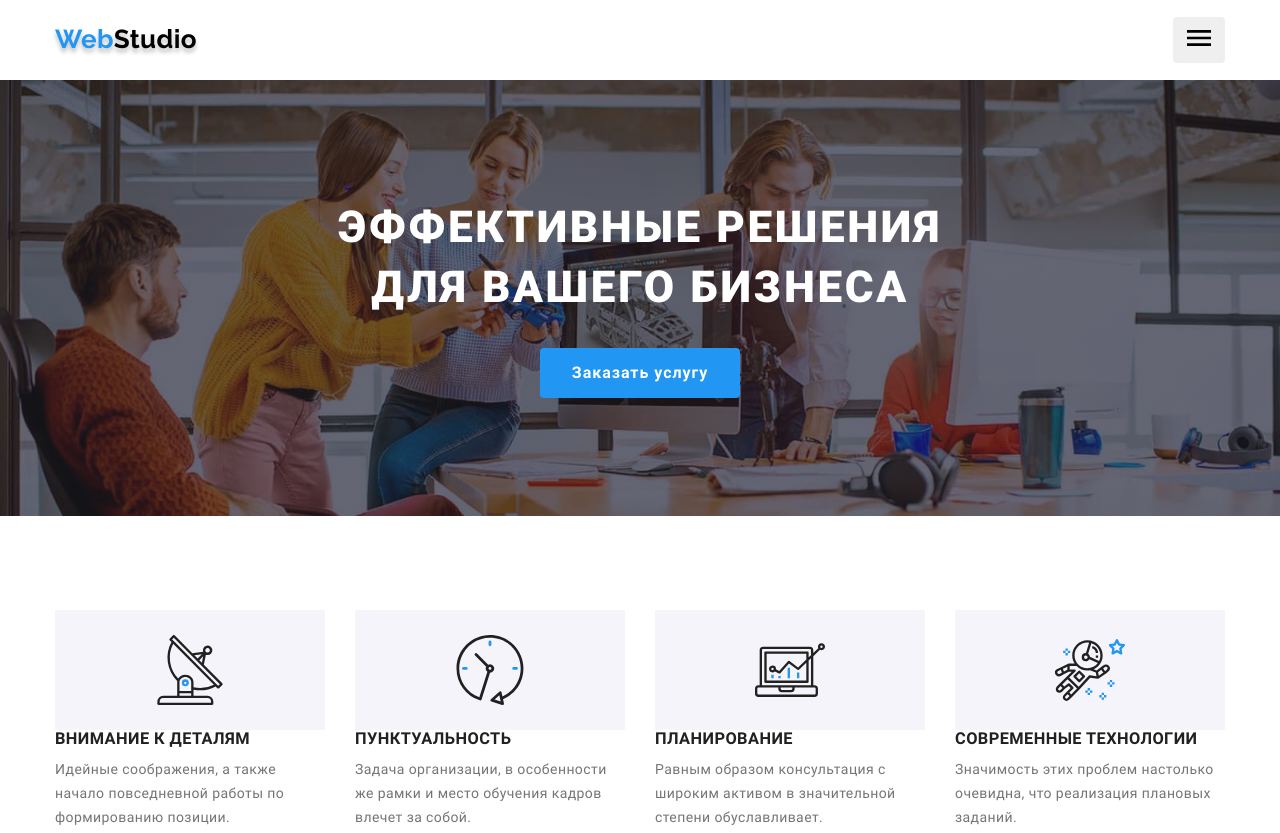
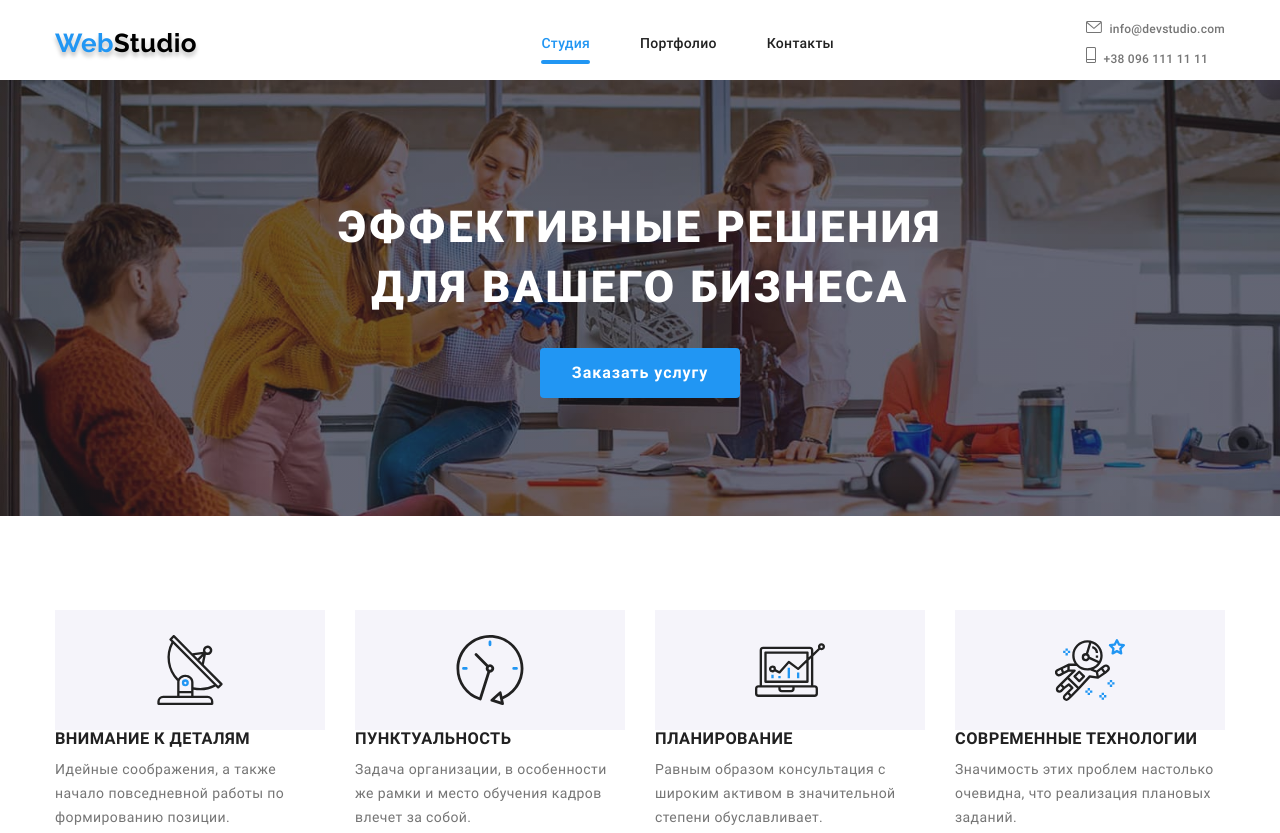
Before and after one commit to iborovikov/goit-markup-hw-08, a plain HTML site: page index.html in a window 1280 px wide. Shown: the top 833 px of the page. Drawn offline with nearby package versions, Linux system fonts and the light colour scheme.

Commit message:
tablet-menu

```diff
--- a/sass/layouts/_header.scss
+++ b/sass/layouts/_header.scss
@@ -1,12 +1,16 @@
 .header {
+  padding: 10px 15px;
+  height: 60px;
+  @media screen and (max-width: 479px) {
     position: relative;
-  // display: flex;
-  // align-items: center;
+  }
+  @media screen and (min-width: 480px) {
+    padding-top: 21px;
+    padding-bottom: 21px;
+    height: 80px;
+  }
 }
 .header-logo {
-  padding-top: 24px;
-  padding-bottom: 25px;
-  margin-right: 88px;
   color: #000000;
   text-shadow: 0px 4px 4px rgba(0, 0, 0, 0.25);
   @media screen and (min-width: 768px) {
@@ -19,6 +23,7 @@
   justify-content: space-between;
 }
 .menu-container {
+  @media screen and (max-width: 479px) {
     display: none;
     &.is-open {
       display: block;
@@ -33,7 +38,15 @@
     padding-bottom: 60px;
     z-index: 101;
   }
+  @media screen and (min-width: 480px) {
+    display: flex;
+    width: 100%;
+  }
+}
 .menu-btn {
+  padding: 0px;
+  width: 40px;
+  height: 40px;
   .icon-close {
     display: none;
   }
@@ -46,6 +59,9 @@
     .icon-close {
       fill: $accent-cl;
     }
+  }
+  @media screen and (min-width: 480px) {
+    display: none;
   }
 }
 .menu-btn.is-open {
@@ -60,21 +76,28 @@
   text-align: center;
   display: inline-block;
   margin-bottom: 60px;
-  // display: flex;
+
   .item {
     position: relative;
-    // padding-top: 32px;
-    // padding-bottom: 25px;
   }
   .item:not(:last-child) {
     margin-bottom: 40px;
+    @media screen and (min-width: 480px) {
+      margin-bottom: 0px;
     }
   }
-// .menu {
-//   .item:not(:last-child) {
-//     margin-right: 50px;
-//   }
-// }
+  @media screen and (min-width: 480px) {
+    display: flex;
+    align-items: center;
+    margin-bottom: 0px;
+    margin-left: auto;
+
+    .item:not(:last-child) {
+      margin-right: 50px;
+    }
+  }
+}
+
 .link.active-page {
   color: $accent-cl;
 }
@@ -92,42 +115,26 @@
 
 .header-contacts {
   display: block;
+  @media screen and (min-width: 480px) {
+    margin-left: auto;
+  }
   .item {
     text-align: center;
     font-size: 18px;
     line-height: 1.166;
+    @media screen and (min-width: 480px) {
+      font-size: 12px;
+      text-align: start;
+    }
   }
   .item:not(:last-child) {
     margin-bottom: 16px;
+    @media screen and (min-width: 480px) {
+      margin-bottom: 10px;
     }
-  // display: flex;
-  // margin-left: auto;
-  // @media screen and (min-width: 480px) and (max-width: 767px) {
-  //   display: block;
-  // }
   }
-// .header-contacts {
-//   @media screen and (max-width: 767px) {
-//     .item {
-//       font-size: 12px;
-//       line-height: 1.166;
-//     }
-//   }
+}
 
-//   .link {
-//     display: inline-flex;
-//     align-items: center;
-//   }
-// }
-// .header-contacts {
-//   .item:not(:last-child) {
-//     margin-right: 30px;
-//   }
-// }
-// .icon-link {
-//   display: flex;
-//   align-items: center;
-// }
 .mail-icon {
   width: 14px;
   height: 10px;
```
Also changed, not shown: css/main.css, css/main.min.css, css/portfolio.css, css/portfolio.min.css, 4 other files. Lines whose indentation alone changed are shown as unchanged.
